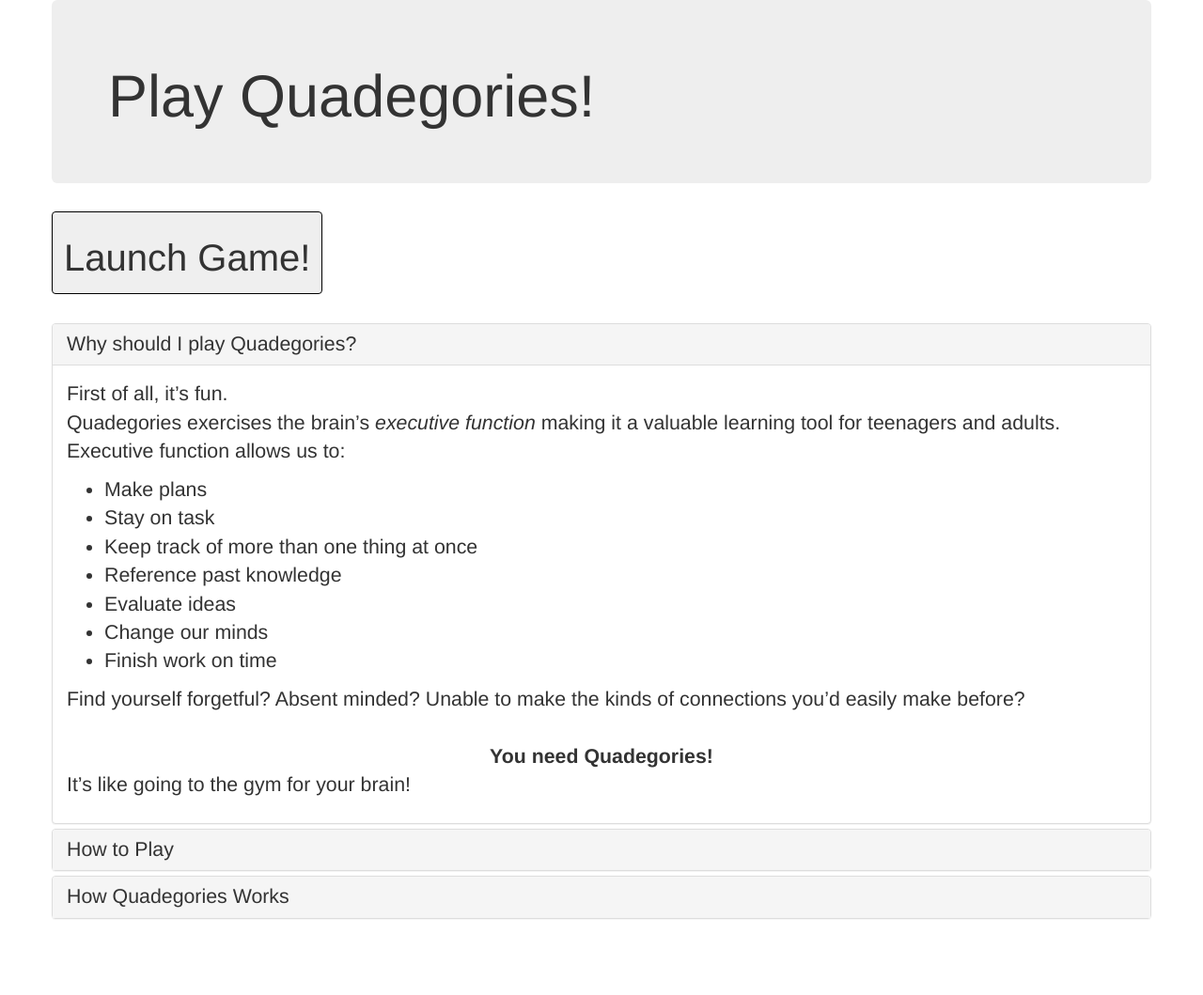
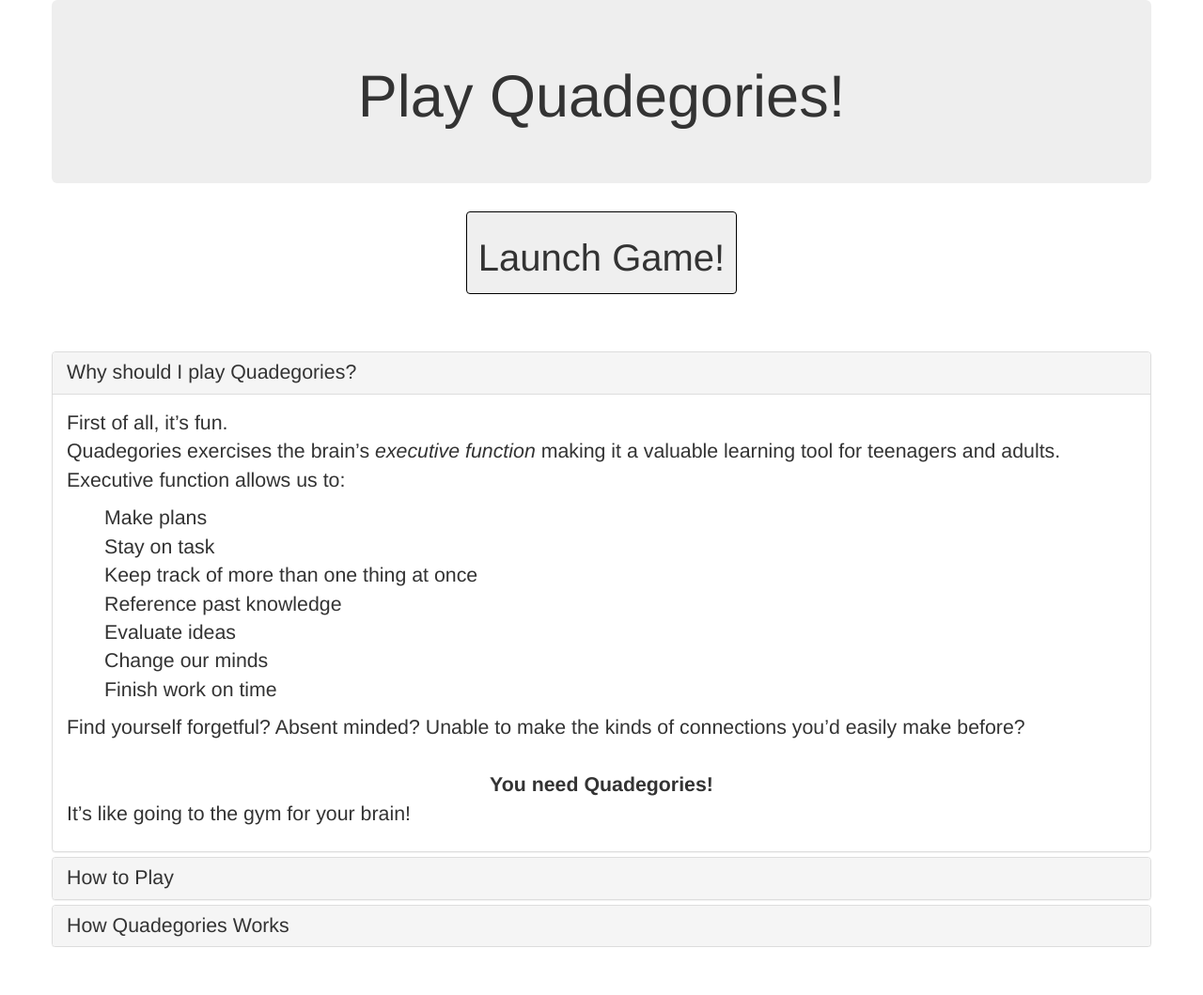
Before and after one commit to PeterEFrancis/play-quadegories, a Flask app: page / in a window 1280 px wide. Shown: the whole page at 94% size. Before the commit the page ends 978 px from the top, so only its background shows below. Run offline with Flask 2, Linux system fonts and the light colour scheme; some libraries are stand-ins or nearby versions.

Commit message:
fix styles

```diff
--- a/static/css/styles.css
+++ b/static/css/styles.css
@@ -1,14 +1,21 @@
+
+/* CSS for templates */
+
+* {
+  font-size: 16pt;
+  overflow: hidden;
+}
+
 h1 {
   font-size: 40pt;
 }
 h2 {
   font-size: 30pt;
 }
-* {
-  font-size: 16pt;
-}
+
 .launch-game {
   border: 1px solid black;
+  vertical-align: middle;
 }
 
 .launch-game:hover {
--- a/templates/index.html
+++ b/templates/index.html
@@ -1,7 +1,7 @@
 <!DOCTYPE html>
 <html lang="en">
   <head>
-    <!--     <link href="favicon.ico" rel="icon" type="image/x-icon"> -->
+    <!-- <link href="favicon.ico" rel="icon" type="image/x-icon"> -->
     <link rel="stylesheet" href="https://maxcdn.bootstrapcdn.com/bootstrap/3.4.0/css/bootstrap.min.css">
     <script src="https://ajax.googleapis.com/ajax/libs/jquery/3.4.1/jquery.min.js"></script>
     <script src="https://maxcdn.bootstrapcdn.com/bootstrap/3.4.0/js/bootstrap.min.js"></script>
@@ -19,9 +19,9 @@
         </div>
         <div calss="col-md-10">
           <div class="jumbotron">
-            <h1>Play Quadegories!</h1>
+            <h1 class="text-center">Play Quadegories!</h1>
           </div>
-          <button type="button" class="btn launch-game">
+          <button type="button" class="btn launch-game center-block">
             <h2 class="text-center" id="launch"> Launch Game!</h2>
           </button>
           <br/>
```
